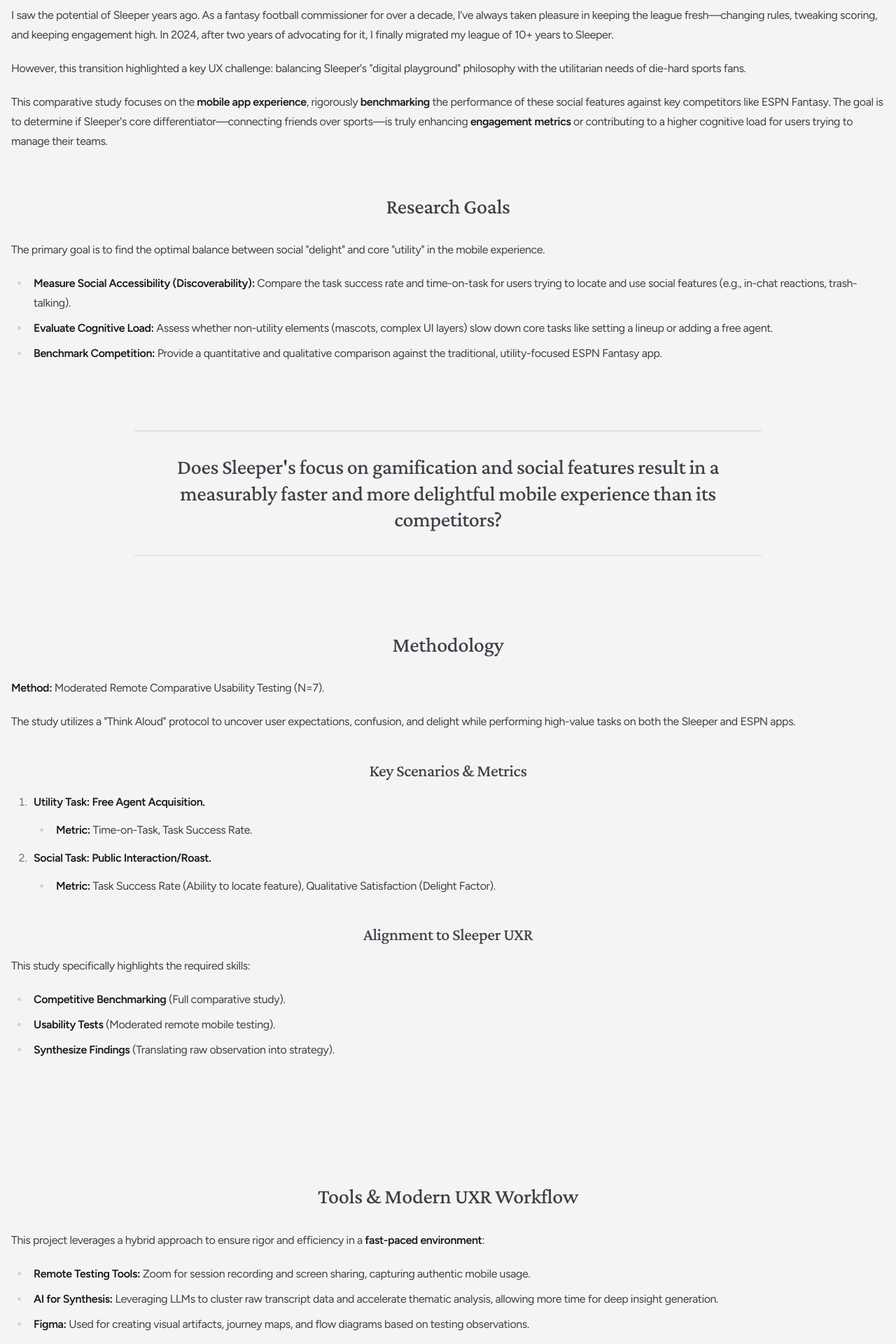
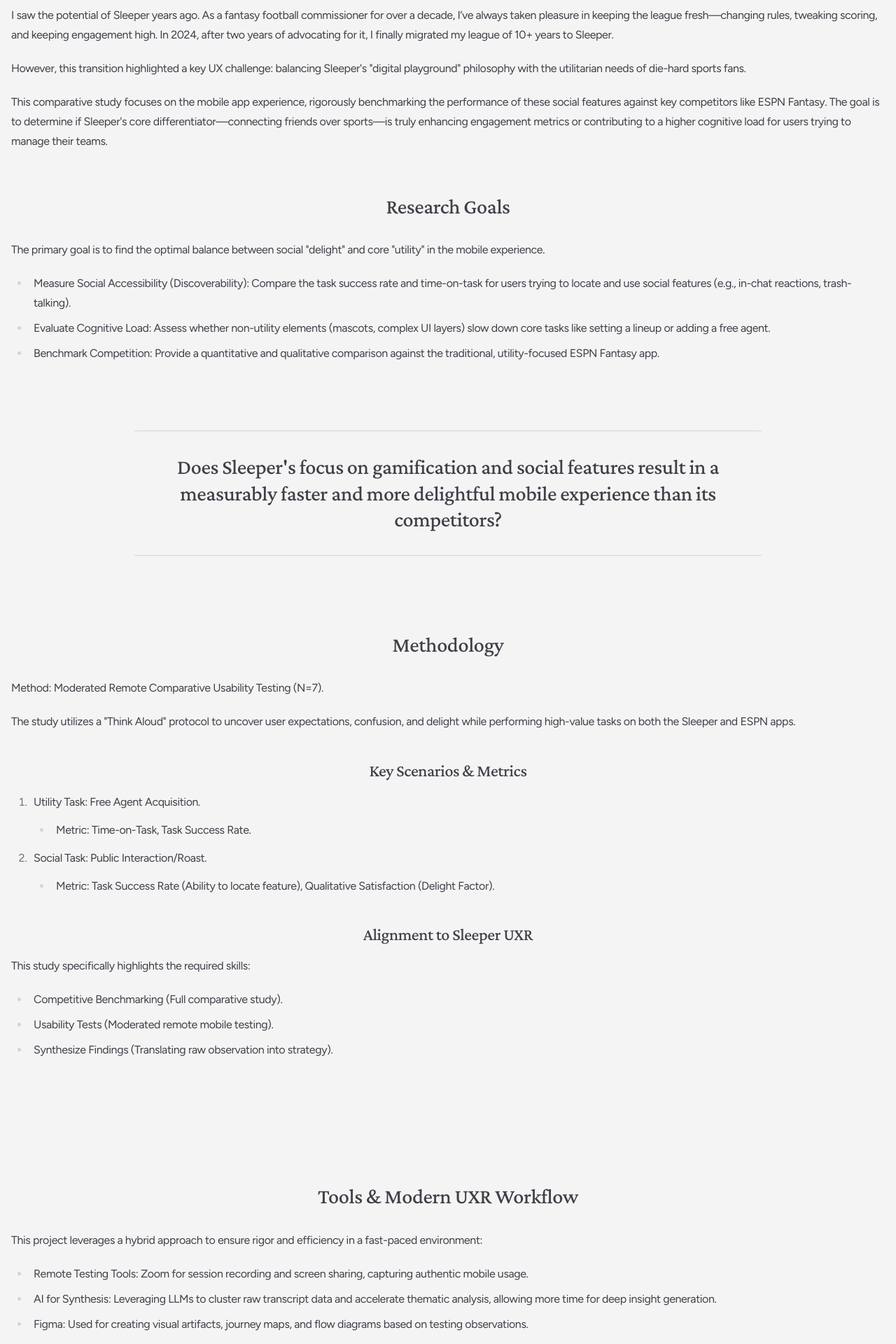
Before and after one commit to nthsm/portfolio, a Next.js app: page /sleeper-research in a window 1280 px wide. Shown: the part 1200-3120 px from the top of the page at 70% size. Built offline with nearby package versions, Linux system fonts and the light colour scheme.

Commit message:
Update page.tsx

```diff
--- a/app/(posts)/sleeper-research/page.tsx
+++ b/app/(posts)/sleeper-research/page.tsx
@@ -37,11 +37,11 @@
               needs of die-hard sports fans.
             </p>
             <p>
-              This comparative study focuses on the <strong>mobile app experience</strong>,
-              rigorously <strong>benchmarking</strong> the performance of these social
+              This comparative study focuses on the mobile app experience,
+              rigorously benchmarking the performance of these social
               features against key competitors like ESPN Fantasy. The goal is to
               determine if Sleeper's core differentiator—connecting friends over
-              sports—is truly enhancing <strong>engagement metrics</strong> or
+              sports—is truly enhancing engagement metrics or
               contributing to a higher cognitive load for users trying to
               manage their teams.
             </p>
@@ -53,18 +53,18 @@
             </p>
             <ul>
               <li>
-                <strong>Measure Social Accessibility (Discoverability):</strong>{' '}
+                Measure Social Accessibility (Discoverability):{' '}
                 Compare the task success rate and time-on-task for users trying
                 to locate and use social features (e.g., in-chat reactions,
                 trash-talking).
               </li>
               <li>
-                <strong>Evaluate Cognitive Load:</strong> Assess whether
+                Evaluate Cognitive Load: Assess whether
                 non-utility elements (mascots, complex UI layers) slow down core
                 tasks like setting a lineup or adding a free agent.
               </li>
               <li>
-                <strong>Benchmark Competition:</strong> Provide a quantitative
+                Benchmark Competition: Provide a quantitative
                 and qualitative comparison against the traditional,
                 utility-focused ESPN Fantasy app.
               </li>
@@ -82,7 +82,7 @@
 
             <h2>Methodology</h2>
             <p>
-              <strong>Method:</strong> Moderated Remote Comparative Usability
+              Method: Moderated Remote Comparative Usability
               Testing (N=7).
             </p>
             <p>
@@ -94,18 +94,18 @@
             <h3>Key Scenarios & Metrics</h3>
             <ol>
               <li>
-                <strong>Utility Task: Free Agent Acquisition.</strong>
+                Utility Task: Free Agent Acquisition.
                 <ul>
                   <li>
-                    <strong>Metric:</strong> Time-on-Task, Task Success Rate.
+                    Metric: Time-on-Task, Task Success Rate.
                   </li>
                 </ul>
               </li>
               <li>
-                <strong>Social Task: Public Interaction/Roast.</strong>
+                Social Task: Public Interaction/Roast.
                 <ul>
                   <li>
-                    <strong>Metric:</strong> Task Success Rate (Ability to
+                    Metric: Task Success Rate (Ability to
                     locate feature), Qualitative Satisfaction (Delight Factor).
                   </li>
                 </ul>
@@ -116,15 +116,15 @@
             <p>This study specifically highlights the required skills:</p>
             <ul>
               <li>
-                <strong>Competitive Benchmarking</strong> (Full comparative
+                Competitive Benchmarking (Full comparative
                 study).
               </li>
               <li>
-                <strong>Usability Tests</strong> (Moderated remote mobile
+                Usability Tests (Moderated remote mobile
                 testing).
               </li>
               <li>
-                <strong>Synthesize Findings</strong> (Translating raw observation into strategy).
+                Synthesize Findings (Translating raw observation into strategy).
               </li>
             </ul>
           </div>
@@ -135,20 +135,20 @@
             <h2>Tools & Modern UXR Workflow</h2>
             <p>
               This project leverages a hybrid approach to ensure rigor and
-              efficiency in a <strong>fast-paced environment</strong>:
+              efficiency in a fast-paced environment:
             </p>
             <ul>
               <li>
-                <strong>Remote Testing Tools:</strong> Zoom for session
+                Remote Testing Tools: Zoom for session
                 recording and screen sharing, capturing authentic mobile usage.
               </li>
               <li>
-                <strong>AI for Synthesis:</strong> Leveraging LLMs to cluster
+                AI for Synthesis: Leveraging LLMs to cluster
                 raw transcript data and accelerate thematic analysis, allowing
                 more time for deep insight generation.
               </li>
               <li>
-                <strong>Figma:</strong> Used for creating visual artifacts,
+                Figma: Used for creating visual artifacts,
                 journey maps, and flow diagrams based on testing observations.
               </li>
             </ul>
```
